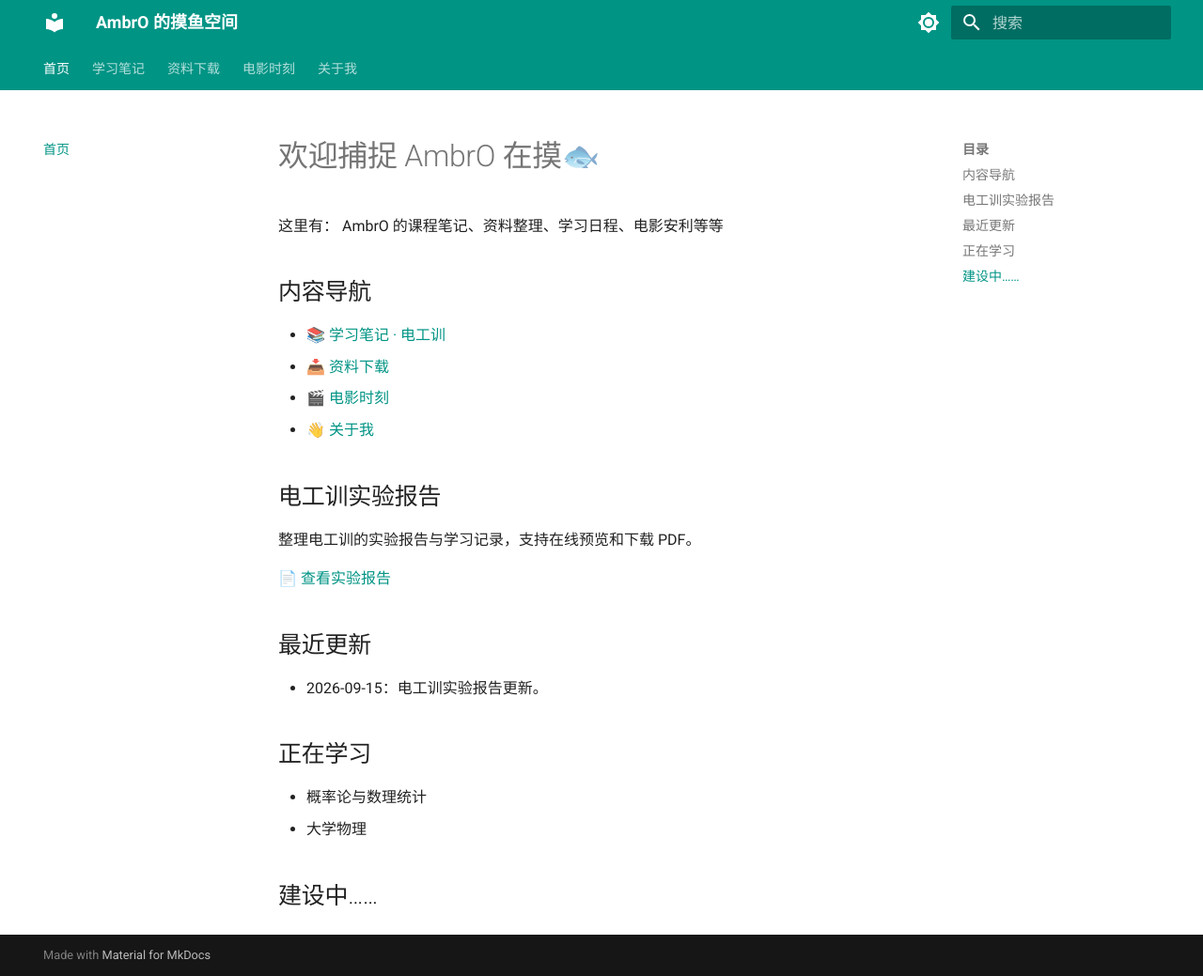
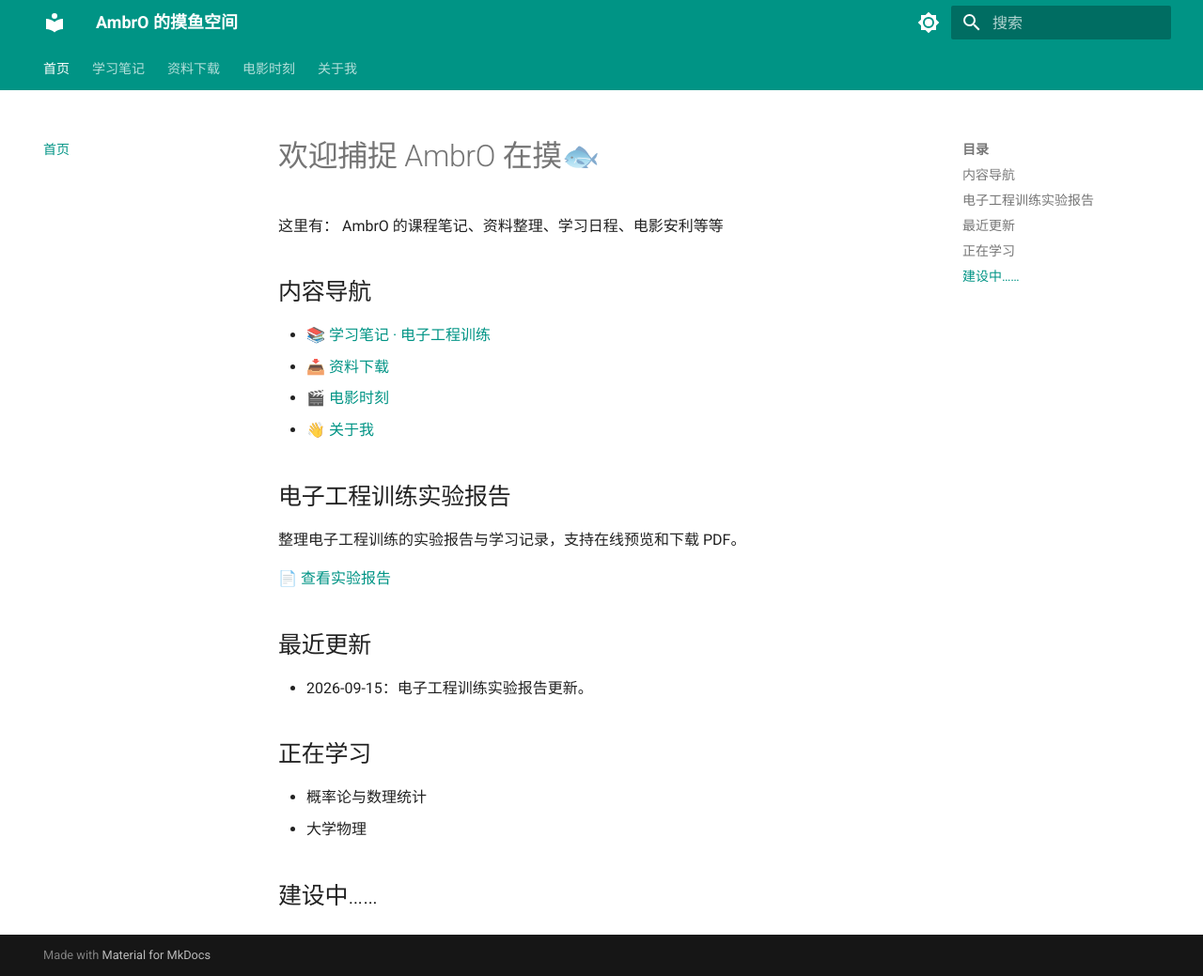
Before and after one commit to 7Ambrose/7Ambrose.github.io, an MkDocs documentation site: the page built from docs/index.md, in a window 1280 px wide and 1039 px high. Shown: the whole window at 94% size. Built offline with MkDocs 1.6.1 and Material for MkDocs 9.7.7, drawn with Linux system fonts in a browser that asks for light colours.

Commit message:
Add electronic engineering training reports and use full course name

```diff
--- a/docs/index.md
+++ b/docs/index.md
@@ -4,20 +4,20 @@
 
 ## 内容导航
 
-- 📚 [学习笔记 · 电工训](notes/electric_train/first.md)
+- 📚 [学习笔记 · 电子工程训练](notes/electric_train/first.md)
 - 📥 [资料下载](resources.md)
 - 🎬 [电影时刻](movies.md)
 - 👋 [关于我](about.md)
 
-## 电工训实验报告
+## 电子工程训练实验报告
 
-整理电工训的实验报告与学习记录，支持在线预览和下载 PDF。
+整理电子工程训练的实验报告与学习记录，支持在线预览和下载 PDF。
 
 [📄 查看实验报告](notes/electric_train/first.md)
 
 ## 最近更新
 
-- 2026-09-15：电工训实验报告更新。
+- 2026-09-15：电子工程训练实验报告更新。
 
 ## 正在学习
 
--- a/mkdocs.yml
+++ b/mkdocs.yml
@@ -41,6 +41,8 @@
   - 学习笔记:
       - 电子工程训练:
           - 实验报告: notes/electric_train/first.md
+          - 基础实验报告: notes/electric_train/basic-experiment.md
+          - 小车预习报告: notes/electric_train/car-prelab.md
   - 资料下载: resources.md
   - 电影时刻: movies.md
   - 关于我: about.md
```
Also changed, not shown: docs/notes/electric_train/basic-experiment.md (added, +13 -0 lines), docs/notes/electric_train/car-prelab.md (added, +13 -0 lines), docs/notes/electric_train/first.md (+8 -0 lines), docs/resources.md (+12 -0 lines), 2 other files.
